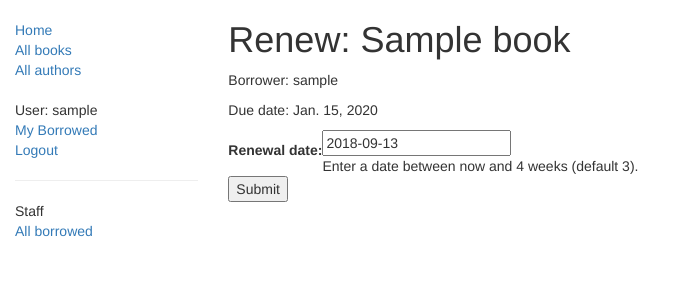
After one commit to tommymag/CodeGuild, a Django app: page /catalog/book/00000000-0000-0000-0000-000000000001/renew/ in a window 1280 px wide. The commit adds this page. Shown: the top 300 px of the page, without its empty margins (0-682 px from the left). Run offline with Django 3.2, Linux system fonts and the light colour scheme; a user stored in the database is signed in; tables that the repository leaves empty hold one stand-in row (values such as "Sample post"); some libraries are stand-ins or nearby versions.

Commit message:
LocalLibraryLibrarianAddition

```diff
--- /dev/null
+++ b/django/locallibrary/locallibrary/catalog/forms.py
@@ -0,0 +1,25 @@
+
+from django.core.exceptions import ValidationError
+from django.utils.translation import ugettext_lazy as _
+import datetime #for checking renewal date range.
+
+from django import forms
+
+class RenewBookForm(forms.Form):
+    """
+    Form for a librarian to renew books.
+    """
+    renewal_date = forms.DateField(help_text="Enter a date between now and 4 weeks (default 3).")
+
+    def clean_renewal_date(self):
+        data = self.cleaned_data['renewal_date']
+
+        #Check date is not in past.
+        if data < datetime.date.today():
+            raise ValidationError(_('Invalid date - renewal in past'))
+        #Check date is in range librarian allowed to change (+4 weeks)
+        if data > datetime.date.today() + datetime.timedelta(weeks=4):
+            raise ValidationError(_('Invalid date - renewal more than 4 weeks ahead'))
+
+        # Remember to always return the cleaned data.
+        return data
--- a/django/locallibrary/locallibrary/catalog/templates/base_generic.html
+++ b/django/locallibrary/locallibrary/catalog/templates/base_generic.html
@@ -1,18 +1,22 @@
 <!DOCTYPE html>
 <html lang="en">
 <head>
-  <title>{% block title %}Local Library{% endblock %}</title>
+
+  {% block title %}<title>Local Library</title>{% endblock %}
   <meta charset="utf-8">
   <meta name="viewport" content="width=device-width, initial-scale=1">
-  <link rel="stylesheet" href="https://stackpath.bootstrapcdn.com/bootstrap/4.1.3/css/bootstrap.min.css" integrity="sha384-MCw98/SFnGE8fJT3GXwEOngsV7Zt27NXFoaoApmYm81iuXoPkFOJwJ8ERdknLPMO" crossorigin="anonymous">
-  <link rel="stylesheet" href="https://use.fontawesome.com/releases/v5.2.0/css/all.css" integrity="sha384-hWVjflwFxL6sNzntih27bfxkr27PmbbK/iSvJ+a4+0owXq79v+lsFkW54bOGbiDQ" crossorigin="anonymous">
+  <link rel="stylesheet" href="https://maxcdn.bootstrapcdn.com/bootstrap/3.3.7/css/bootstrap.min.css">
+  <script src="https://ajax.googleapis.com/ajax/libs/jquery/1.12.4/jquery.min.js"></script>
+  <script src="https://maxcdn.bootstrapcdn.com/bootstrap/3.3.7/js/bootstrap.min.js"></script>
 
   <!-- Add additional CSS in static file -->
   {% load static %}
   <link rel="stylesheet" href="{% static 'css/styles.css' %}">
 </head>
 <body>
+
 <div class="container-fluid">
+
 <div class="row">
   <div class="col-sm-2">
   {% block sidebar %}
@@ -20,6 +24,9 @@
     <li><a href="{% url 'index' %}">Home</a></li>
     <li><a href="{% url 'books' %}">All books</a></li>
     <li><a href="{% url 'authors' %}">All authors</a></li>
+  </ul>
+
+  <ul class="sidebar-nav">
    {% if user.is_authenticated %}
      <li>User: {{ user.get_username }}</li>
      <li><a href="{% url 'my-borrowed' %}">My Borrowed</a></li>
@@ -27,12 +34,22 @@
    {% else %}
      <li><a href="{% url 'login'%}?next={{request.path}}">Login</a></li>
    {% endif %}
+
+
+      {% if perms.catalog.can_mark_returned %}
+   <hr />
+   <ul class="sidebar-nav">
+   <li>Staff</li>
+   <li><a href="{% url 'all-borrowed' %}">All borrowed</a></li>
+   {% endif %}
    </ul>
-        </ul>
+
+
 {% endblock %}
   </div>
   <div class="col-sm-10 ">
   {% block content %}{% endblock %}
+
   {% block pagination %}
     {% if is_paginated %}
         <div class="pagination">
@@ -41,7 +58,7 @@
                     <a href="{{ request.path }}?page={{ page_obj.previous_page_number }}">previous</a>
                 {% endif %}
                 <span class="page-current">
-          <p>Page {{ page_obj.number }} of {{ page_obj.paginator.num_pages }}.</p>
+                    Page {{ page_obj.number }} of {{ page_obj.paginator.num_pages }}.
                 </span>
                 {% if page_obj.has_next %}
                     <a href="{{ request.path }}?page={{ page_obj.next_page_number }}">next</a>
@@ -50,8 +67,11 @@
         </div>
     {% endif %}
   {% endblock %}
+
+
   </div>
 </div>
+
 </div>
 </body>
 </html>
--- a/django/locallibrary/locallibrary/catalog/templates/catalog/book_list.html
+++ b/django/locallibrary/locallibrary/catalog/templates/catalog/book_list.html
@@ -11,6 +11,6 @@
     {% endfor %}
   </ul>
   {% else %}
-    <p>There are no books in the library.</p>
+    <p>There are no books in your library!!!</p>
   {% endif %}
 {% endblock %}
--- /dev/null
+++ b/django/locallibrary/locallibrary/catalog/templates/catalog/book_renew_librarian.html
@@ -0,0 +1,16 @@
+{% extends "base_generic.html" %}
+
+{% block content %}
+  <h1>Renew: {{ book_instance.book.title }}</h1>
+  <p>Borrower: {{ book_instance.borrower }}</p>
+  <p{% if bookinst.is_overdue %} class="text-danger"{% endif %}>Due date: {{ book_instance.due_back }}</p>
+
+    <form action="" method="post">
+        {% csrf_token %}
+        <table>
+        {{ form }}
+        </table>
+        <input type="submit" value="Submit" />
+    </form>
+
+{% endblock %}
--- a/django/locallibrary/locallibrary/catalog/urls.py
+++ b/django/locallibrary/locallibrary/catalog/urls.py
@@ -1,15 +1,39 @@
+
 from django.urls import path
+
 from . import views
 
 
 urlpatterns = [
-	path('', views.index, name='index'),
-	path('books/', views.BookListView.as_view(), name='books'),
-	path('book/<int:pk>/', views.BookDetailView.as_view(), name='book-detail'),
-	path('authors/', views.AuthorListView.as_view(), name='authors'),
-	path('author/<int:pk>/', views.AuthorDetailView.as_view(), name='author-detail'),
+    path('', views.index, name='index'),
+    path('books/', views.BookListView.as_view(), name='books'),
+    path('book/<int:pk>', views.BookDetailView.as_view(), name='book-detail'),
+    path('authors/', views.AuthorListView.as_view(), name='authors'),
+    path('author/<int:pk>', views.AuthorDetailView.as_view(), name='author-detail'),
+]
+
+
+urlpatterns += [
+    path('mybooks/', views.LoanedBooksByUserListView.as_view(), name='my-borrowed'),
+    path(r'borrowed/', views.LoanedBooksAllListView.as_view(), name='all-borrowed'), #Added for challenge
+]
+
+
+# Add URLConf for librarian to renew a book.
+urlpatterns += [
+    path('book/<uuid:pk>/renew/', views.renew_book_librarian, name='renew-book-librarian'),
 ]
 
 urlpatterns += [
-    path('mybooks/', views.LoanedBooksByUserListView.as_view(), name='my-borrowed'),
+    path('author/create/', views.AuthorCreate.as_view(), name='author_create'),
+    path('author/<int:pk>/update/', views.AuthorUpdate.as_view(), name='author_update'),
+    path('author/<int:pk>/delete/', views.AuthorDelete.as_view(), name='author_delete'),
 ]
+
+
+# # Add URLConf to create, update, and delete books
+# urlpatterns += [
+#     path('book/create/', views.BookCreate.as_view(), name='book_create'),
+#     path('book/<int:pk>/update/', views.BookUpdate.as_view(), name='book_update'),
+#     path('book/<int:pk>/delete/', views.BookDelete.as_view(), name='book_delete'),
+# ]
--- a/django/locallibrary/locallibrary/catalog/views.py
+++ b/django/locallibrary/locallibrary/catalog/views.py
@@ -1,8 +1,14 @@
 from django.shortcuts import render, redirect, get_object_or_404
 from django.contrib.auth.mixins import PermissionRequiredMixin
+from django.contrib.auth.decorators import permission_required
 from catalog.models import Book, Author, BookInstance, Genre
 from django.contrib.auth.mixins import LoginRequiredMixin
+from django.http import HttpResponseRedirect
+from catalog.forms import RenewBookForm
 from django.views import generic
+from django.urls import reverse
+import datetime
+
 
 def index(request):
     """View function for home page of site."""
@@ -60,3 +66,114 @@ class LoanedBooksByUserListView(LoginRequiredMixin,generic.ListView):
 
     def get_queryset(self):
         return BookInstance.objects.filter(borrower=self.request.user).filter(status__exact='o').order_by('due_back')
+
+class LoanedBooksAllListView(PermissionRequiredMixin, generic.ListView):
+    permission_required = 'catalog.can_mark_returned'
+    # Or multiple permissions
+    # permission_required = ('catalog.can_mark_returned', 'catalog.can_edit')
+    # Note that 'catalog.can_edit' is just an example
+    # the catalog application doesn't have such permission!
+    model = BookInstance
+    template_name ='catalog/bookinstance_list_borrowed_all.html'
+    paginate_by = 10
+
+    def get_queryset(self):
+        return BookInstance.objects.filter(status__exact='o').order_by('due_back')
+
+def renew_book_librarian(request, pk):
+    book_instance = get_object_or_404(BookInstance, pk=pk)
+
+    # If this is a POST request then process the Form data
+    if request.method == 'POST':
+
+        # Create a form instance and populate it with data from the request (binding):
+        book_renewal_form = RenewBookForm(request.POST)
+
+        # Check if the form is valid:
+        if book_renewal_form.is_valid():
+            # process the data in form.cleaned_data as required (here we just write it to the model due_back field)
+            book_instance.due_back = book_renewal_form.cleaned_data['renewal_date']
+            book_instance.save()
+
+            # redirect to a new URL:
+            return HttpResponseRedirect(reverse('all-borrowed') )
+
+    # If this is a GET (or any other method) create the default form.
+    else:
+        proposed_renewal_date = datetime.date.today() + datetime.timedelta(weeks=3)
+        book_renewal_form = RenewBookForm(initial={'renewal_date': proposed_renewal_date})
+
+    context = {
+        'form': book_renewal_form,
+        'book_instance': book_instance,
+    }
+
+    return render(request, 'catalog/book_renew_librarian.html', context)
+
+@permission_required('catalog.can_mark_returned')
+def renew_book_librarian(request, pk):
+    """View function for renewing a specific BookInstance by librarian."""
+    book_instance = get_object_or_404(BookInstance, pk=pk)
+
+    # If this is a POST request then process the Form data
+    if request.method == 'POST':
+
+        # Create a form instance and populate it with data from the request (binding):
+        book_renewal_form = RenewBookForm(request.POST)
+
+        # Check if the form is valid:
+        if book_renewal_form.is_valid():
+            # process the data in form.cleaned_data as required (here we just write it to the model due_back field)
+            book_instance.due_back = book_renewal_form.cleaned_data['renewal_date']
+            book_instance.save()
+
+            # redirect to a new URL:
+            return HttpResponseRedirect(reverse('all-borrowed') )
+
+    # If this is a GET (or any other method) create the default form.
+    else:
+        proposed_renewal_date = datetime.date.today() + datetime.timedelta(weeks=3)
+        book_renewal_form = RenewBookForm(initial={'renewal_date': proposed_renewal_date})
+
+    context = {
+        'form': book_renewal_form,
+        'book_instance': book_instance,
+    }
+
+    return render(request, 'catalog/book_renew_librarian.html', context)
+
+from django.views.generic.edit import CreateView, UpdateView, DeleteView
+from django.urls import reverse_lazy
+
+from catalog.models import Author
+
+class AuthorCreate(PermissionRequiredMixin, CreateView):
+    model = Author
+    fields = '__all__'
+    initial = {'date_of_death': '05/01/2018'}
+    permission_required = 'catalog.can_mark_returned'
+
+class AuthorUpdate(PermissionRequiredMixin, UpdateView):
+    model = Author
+    fields = ['first_name', 'last_name', 'date_of_birth', 'date_of_death']
+    permission_required = 'catalog.can_mark_returned'
+
+class AuthorDelete(PermissionRequiredMixin, DeleteView):
+    model = Author
+    success_url = reverse_lazy('authors')
+    permission_required = 'catalog.can_mark_returned'
+
+# class BookCreate(PermissionRequiredMixin, CreateView):
+#     model = Book
+#     fields = '__all__'
+#     permission_required = 'catalog.can_mark_returned'
+
+# class BookUpdate(PermissionRequiredMixin, UpdateView):
+#     model = Book
+#     fields = '__all__'
+#     permission_required = 'catalog.can_mark_returned'
+
+# class BookDelete(PermissionRequiredMixin, DeleteView):
+#     model = Book
+#     success_url = reverse_lazy('books')
+#     permission_required = 'catalog.can_mark_returned'
```
Also changed, not shown: django/locallibrary/locallibrary/catalog/templates/catalog/author_confirm_delete.html (added, +14 -0 lines), django/locallibrary/locallibrary/catalog/templates/catalog/author_form.html (added, +13 -0 lines), django/locallibrary/locallibrary/catalog/templates/catalog/book_confirm_delete.html (added, +14 -0 lines), django/locallibrary/locallibrary/catalog/templates/catalog/book_form.html (added, +13 -0 lines), django/locallibrary/locallibrary/catalog/templates/catalog/bookinstance_list_borrowed_all.html (added, +19 -0 lines), django/locallibrary/locallibrary/catalog/templates/index.html (+4 -8 lines). Lines whose indentation alone changed are shown as unchanged.
